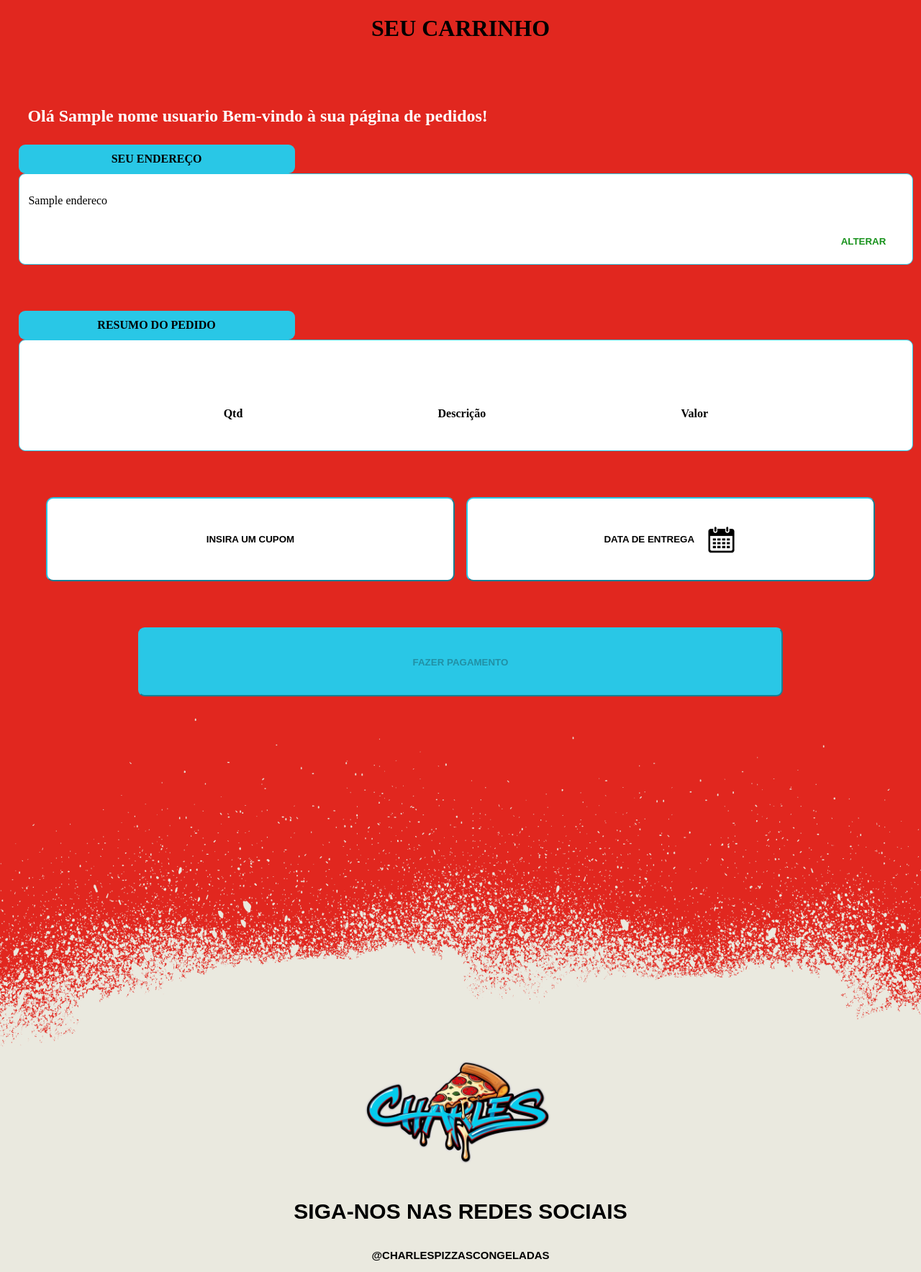
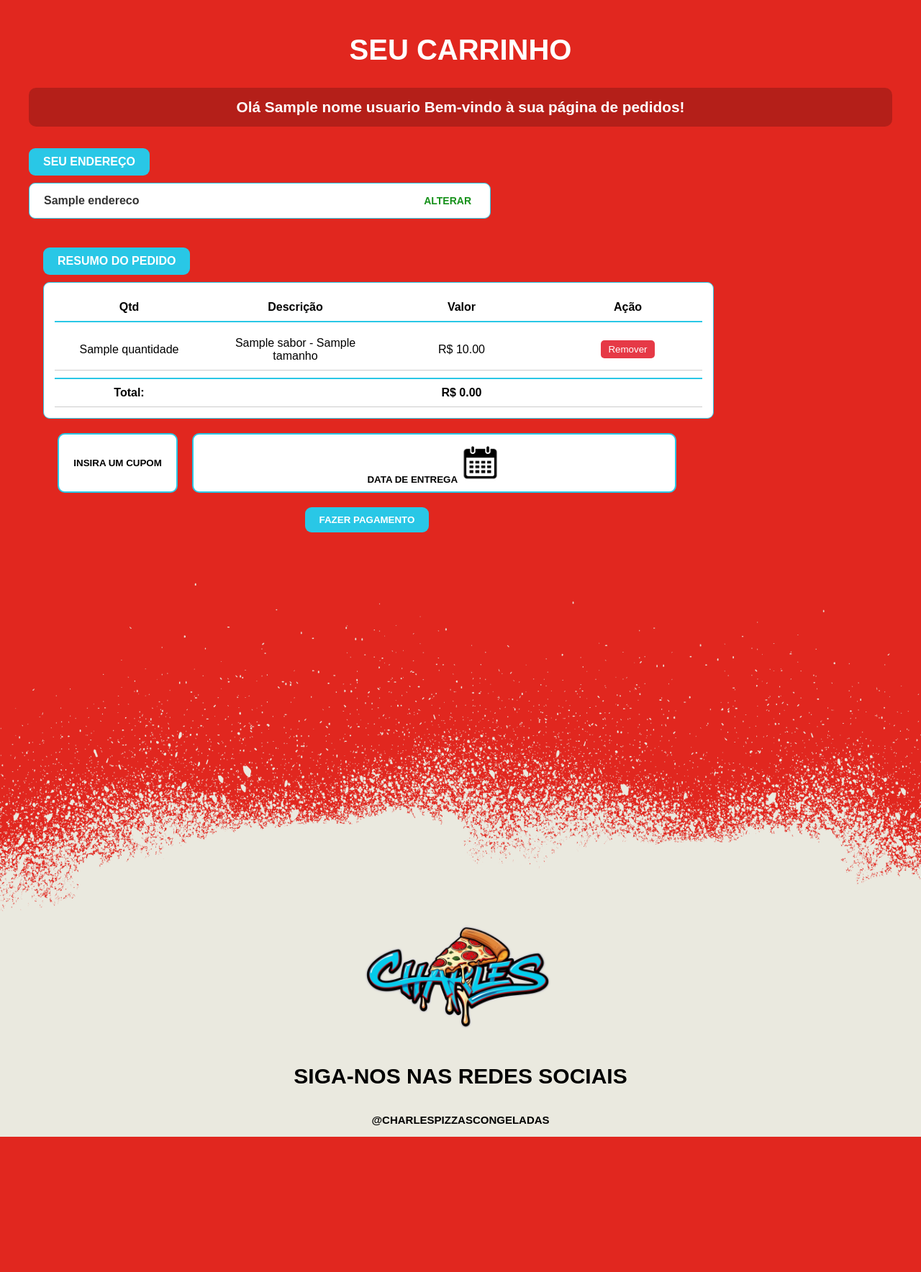
Before and after one commit to ajudantedemagico/charlespizzascongeladas, a FastAPI app: template templates/carrinho.html in a window 1280 px wide. Shown: the part 150-1918 px from the top of the page at 72% size. After the commit the page ends 1730 px from the top, so only its background shows below. Run offline with FastAPI, Linux system fonts and the light colour scheme; the template is opened without the code that fills it: most values are stand-ins (such as "Sample title", 1, 10 or a date in 2020).

Commit message:
CRIANDO O BACKEND DO CARRINHO

```diff
--- a/main.py
+++ b/main.py
@@ -19,6 +19,7 @@ from fastapi import FastAPI
 from routes.usuario_routes import router as usuario_routes
 from routes.admin_routes import router as admin_routes
 from routes.pedido_routes import router as pedido_routes
+from routes.carrinho_routes import router as carrinho_routes
 from fastapi.staticfiles import StaticFiles
 from fastapi.middleware.cors import CORSMiddleware
 from fastapi.templating import Jinja2Templates
@@ -43,6 +44,7 @@ app.add_middleware(
 app.include_router(admin_routes)
 app.include_router(usuario_routes)
 app.include_router(pedido_routes)
+app.include_router(carrinho_routes)
 
 if __name__=="__main__":
     import uvicorn
--- a/static/CSS/carrinho.css
+++ b/static/CSS/carrinho.css
@@ -1,19 +1,17 @@
-body{
+body {
     margin: 0;
     padding: 0;
     box-sizing: border-box;
     background-color: #E1271F;
+    font-family: 'Montserrat', sans-serif;
 }
-@media (min-width: 1024px) {
-    #navmobile {
-      display: none;
-    }
-}
-nav{
+
+nav {
     display: flex;
     align-items: center;
     justify-content: space-between;
 }
+
 /* Popup */
 .overlay {
     position: fixed;
@@ -88,114 +98,184 @@ nav{
     gap: 5%;
     padding: 1%;
     margin-left: auto;
-    gap: 5%;
     max-width: 50%;
     height: auto;
 }
 
-#navdesk{
-    display: none;
-  }
-  @media (min-width: 1024px) {
-    #navdesk{
-      display: flex;
-    }
-  }
-.icon{
+.icon {
     height: 60px;
 }
-.icones{
+
+.icones {
     padding: 4%;
 }
-.titulo{
+
+/* Container Geral */
+.container {
+    max-width: 1200px;
+    margin: 0 auto;
+    padding: 20px;
+}
+
+/* Títulos */
+.titulo {
+    text-align: center;
+    color: white;
+    margin-bottom: 20px;
+    font-size: 2.5em;
+}
+
+.nomecli {
+    margin: 30px 0;
+    color: #ffffff;
+    background-color: rgba(0, 0, 0, 0.2);
+    padding: 15px;
+    border-radius: 10px;
+    text-align: center;
+    font-size: 1.3em;
+}
+
+/* Endereço */
+.resumopedido {
+    background-color: #29c7e6;
+    border-radius: 9px;
+    width: fit-content;
+    padding: 10px 20px;
+    color: white;
+    font-weight: bold;
+    margin-bottom: 10px;
+}
+
+.infocli {
+    background-color: #ffffff;
+    border-radius: 9px;
+    border: solid 1px #29c7e6;
+    padding: 15px 20px;
+    display: flex;
+    justify-content: space-between;
+    align-items: center;
+    width: 100%;
+    max-width: 600px;
+}
+
+.infocli p {
+    margin: 0;
+    color: #333;
+    font-weight: bold;
+}
+
+.botaoalterar button {
+    border: none;
+    background-color: transparent;
+    color: #16911A;
+    cursor: pointer;
+    font-weight: bold;
+    font-size: 14px;
+}
+
+.botaoalterar button:hover {
+    text-decoration: underline;
+}
+
+/* Itens Pedido */
+.itens-pedido {
+    margin-top: 20px;
+    width: 100%;
+    max-width: 900px;
+}
+
+.pedido {
+    background-color: #ffffff;
+    width: 100%;
+    margin-bottom: 15px;
+    border-radius: 9px;
+    border: solid 1px #29c7e6;
+    padding: 15px;
     display: flex;
     flex-direction: column;
+    gap: 10px;
+}
+
+/* Linha (cada item) */
+.linha {
+    display: flex;
+    justify-content: space-between;
     align-items: center;
+    border-bottom: 1px solid #ccc;
+    padding: 10px 0;
 }
-.nomecli{
-    margin: 7% 7% 2% 3%;
-    color: #ffffff;
+
+.linha.cabecalho {
+    border-bottom: 2px solid #29c7e6;
+    font-weight: bold;
 }
-.infocli{
-    background-color:#ffffff;
-    margin: 0 5% 5% 2%;
-    width: 95%;
-    height: 100px;
+
+.linha.total {
+    border-top: 2px solid #29c7e6;
+    font-weight: bold;
+}
+
+.linha div {
+    width: 23%;
+    text-align: center;
+}
+
+/* Botões */
+.botao-remover {
+    background-color: #e63946;
+    color: white;
+    border: none;
+    padding: 5px 10px;
+    border-radius: 5px;
+    cursor: pointer;
+}
+
+.botao-remover:hover {
+    background-color: #d62828;
+}
+
+.bt {
+    font-weight: bold;
+    border-radius: 10px;
+    padding: 10px 20px;
+    border: 2px solid #29c7e6;
+    background-color: #ffffff;
+    cursor: pointer;
+}
+
+.btpagamento {
+    font-weight: bold;
     border-radius: 9px;
-    border: solid 1px #29c7e6;
-    padding: 1%;
+    padding: 10px 20px;
+    border: none;
+    background-color: #29c7e6;
+    color: white;
+    cursor: pointer;
 }
-.botaoalterar{
-    border: none;
-    background: none;
-    color: #16911A;
-    cursor: pointer;
-    display: flex;
-    justify-content: flex-end;
-    align-items: flex-end;
-    padding: 1%;
+
+.btpagamento:hover {
+    background-color: #1a91a8;
 }
-.resumopedido{
-    background-color: #29c7e6;
-    border-radius: 9px;
-    width: 30%;
-    height: 40px;
+
+.botaopagar {
     display: flex;
     justify-content: center;
-    align-items: center;
-    margin: 0 5% 0 2%;
+    margin-top: 20px;
+}
 
-}
-.pedido{
-    background-color: #ffffff;
-    width: 95%;
-    height: 100%;
-    margin: 0 5% 5% 2%;
-    border-radius: 9px;
-    border: solid 1px #29c7e6;
-    display: flex;
-    justify-content: space-evenly;
-    padding: 6% 1% 2% 1%;
-}
-.bt{
-    font-family:'Montserrat',sans-serif;
-    font-weight: bold;
-    border-radius: 10px;
-    padding: 3%;
-    border-color: #29c7e6;
-    background-color: #ffffff;
-    width: 60%;
+.botoes {
     display: flex;
     justify-content: center;
-    gap: 3%;
-    align-items: center;
+    gap: 20px;
+    flex-wrap: wrap;
+    margin: 20px 0;
 }
-.btpagamento{
-    font-family:'Montserrat',sans-serif;
-    font-weight: bold;
-    border-radius: 9px;
-    padding: 3%;
-    border-color: #29c7e6;
-    background-color: #29c7e6;
-    display: flex;
-    width: 70%;
-    display: flex;
-    justify-content: center;
-}
-.botaopagar{
-    display: flex;
-    justify-content: center;
-}
-.botoes{
-    display: flex;
-    justify-content: space-around;
-    margin: 5%;
-    gap: 1rem;
 
-}
-.calendario{
+/* Calendário */
+.calendario {
     width: 9%;
 }
+
 .input-calendario {
     margin-top: 10px;
     padding: 5px;
--- a/templates/carrinho.html
+++ b/templates/carrinho.html
@@ -1,5 +1,6 @@
 <!DOCTYPE html>
 <html lang="pt-br">
+
 <head>
     <meta charset="UTF-8">
     <meta name="viewport" content="width=device-width, initial-scale=1.0">
@@ -10,7 +11,7 @@
 </head>
 
 <body>
-
+    <div class="container">
         {% if not nome_usuario %}
         <div class="overlay" id="popup">
             <div class="popup">
@@ -31,24 +32,70 @@
                         <button class="botaoalterar"><b>ALTERAR</b></button>
                     </div>
                 </section>
+            </section> <!-- Fechamento correto da section -->
+
+            <!-- parte dentro do section.container onde você lista o pedido -->
             <section class="container">
+                <div class="itens-pedido">
                     <div class="resumopedido"><b>RESUMO DO PEDIDO</b></div>
+
                     <div class="pedido">
-                    <p><b>Qtd</b></p>
-                    <p><b>Descrição</b></p>
-                    <p><b>Valor</b></p>
+                        <!-- Cabeçalho -->
+                        <div class="linha cabecalho">
+                            <div><b>Qtd</b></div>
+                            <div><b>Descrição</b></div>
+                            <div><b>Valor</b></div>
+                            <div><b>Ação</b></div>
                         </div>
+
+                        <!-- Itens do carrinho -->
+                        {% if itens_carrinho %}
+                        {% for item in itens_carrinho %}
+                        <div class="linha">
+                            <div>{{ item.quantidade }}</div>
+                            <div>{{ item.sabor }} - {{ item.tamanho }}</div>
+                            <div>R$ {{ '%.2f'|format(item.subtotal) }}</div>
+                            <div>
+                                <form method="post" action="/carrinho/remover">
+                                    <input type="hidden" name="sabor" value="{{ item.sabor }}">
+                                    <input type="hidden" name="tamanho" value="{{ item.tamanho }}">
+                                    <button type="submit" class="botao-remover">Remover</button>
+                                </form>
+                            </div>
+                        </div>
+                        {% endfor %}
+
+                        <!-- Total -->
+                        <div class="linha total">
+                            <div><b>Total:</b></div>
+                            <div></div>
+                            <div><b>R$ {{ '%.2f'|format(total_carrinho) }}</b></div>
+                            <div></div>
+                        </div>
+                        {% else %}
+                        <div class="linha">
+                            <div style="width:100%; text-align:center;">Seu carrinho está vazio.</div>
+                        </div>
+                        {% endif %}
+                    </div>
+
                     <div class="botoes">
                         <button class="bt">INSIRA UM CUPOM</button>
-                    <button class="bt" data-entrega>DATA DE ENTREGA <img class="calendario" src="/static/img/icon-calendar.png" alt="calendario"></button>
+                        <button class="bt" data-entrega>
+                            DATA DE ENTREGA
+                            <img class="calendario" src="/static/img/icon-calendar.png" alt="calendario">
+                        </button>
                     </div>
+
                     <div class="botaopagar">
                         <button id="inputDataEntrega" class="btpagamento">FAZER PAGAMENTO</button>
                     </div>
+                </div>
             </section>
-        </section>
+
             <button class="scroll-top" id="scrollTopBtn"></button>
         </main>
+    </div>
 
     <script>
         function fecharPopup() {
@@ -60,4 +107,5 @@
     <script src="/static/JS/calendario.js"></script>
     <script src="/static/JS/footer.js"></script>
 </body>
+
 </html>
```
Also changed, not shown: other parts of static/CSS/carrinho.css (+45 -27 lines), controllers/carrinho_controller.py (added, +83 -0 lines), models/carrinho_model.py (added, +66 -0 lines), routes/carrinho_routes.py (added, +46 -0 lines), templates/main.html (+29 -14 lines). Lines whose indentation alone changed are shown as unchanged.
